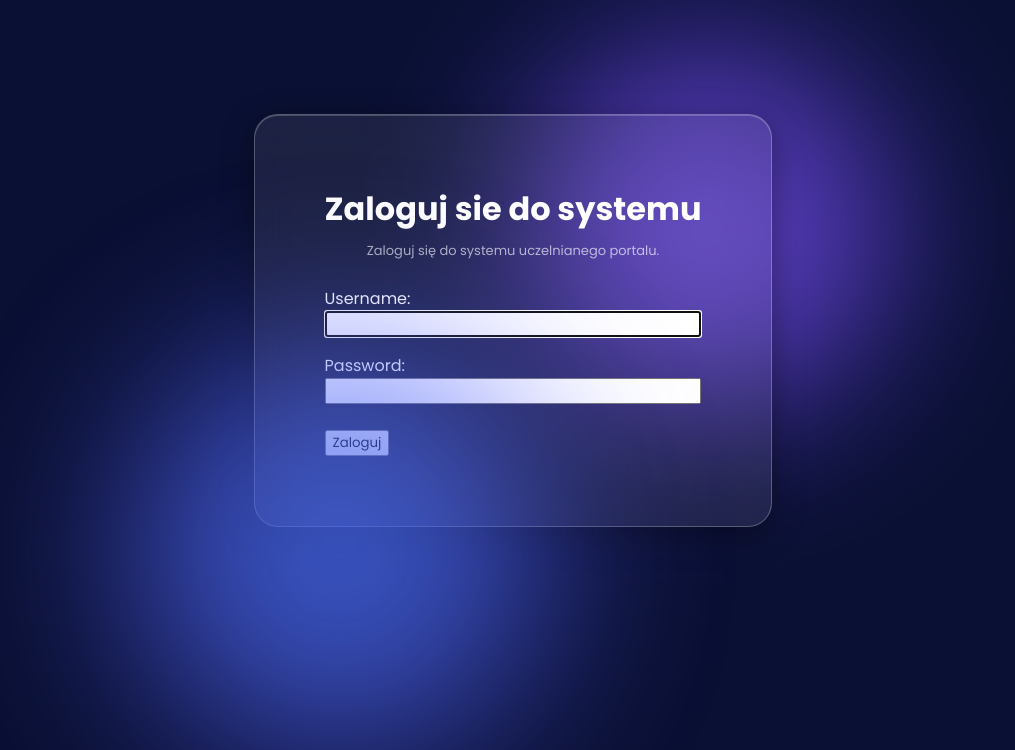
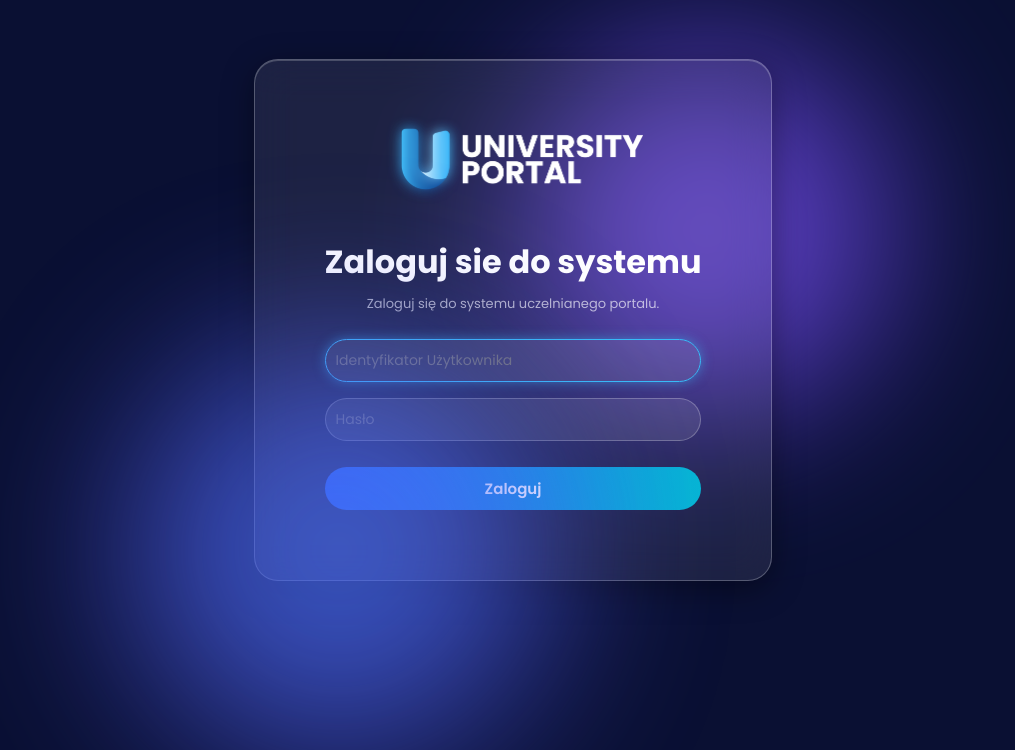
Before and after one commit to dawidkawinski/OwnSystem-Project, a Django app: page /konta/login/ in a window 1280 px wide. Shown: the top 750 px of the page, without its empty margins (127-1142 px from the left). Run offline with Django 5.2, Linux system fonts and the light colour scheme.

Commit message:
Add styles for login site, and add logo

```diff
--- a/core/static/core/style.css
+++ b/core/static/core/style.css
@@ -63,6 +63,15 @@ body::after {
         inset 0 1px 0 rgba(255, 255, 255, 0.2);
 }
 
+.logo-img {
+    display: block;
+    width: 260px;
+    height: auto;
+    margin: 0 auto;
+    margin-bottom: 30px;
+    margin-top: -20px;
+}
+
 .wrapper-form h2 {
     margin: 0 0 8px;
     font-size: 32px;
@@ -80,6 +89,46 @@ form p {
     flex-direction: column;
 }
 
+form p input {
+    padding: 10px;
+    background: rgba(255, 255, 255, 0.1);
+    border: 1px solid rgba(255, 255, 255, 0.25);
+    border-radius: 999px;
+    color: white;
+    font-size: 14px;
+    outline: none;
+    transition: 0.2s;
+}
+
+form p input:focus {
+    border-color: #38bdf8;
+    box-shadow: 0 0 12px rgba(56, 189, 248, 0.5);
+}
+
 form button {
     margin-top: 10px;
+    z-index: 1;
+    padding: 10px;
+    width: 100%;
+    border: none;
+    border-radius: 999px;
+    background: linear-gradient(90deg, #2563eb, #06b6d4);
+    color: white;
+    font-size: 15px;
+    font-weight: 600;
+    cursor: pointer;
+    transition: 0.2s;
 }
+
+form button:hover {
+    transform: translateY(-1px);
+    box-shadow: 0 6px 20px rgba(6, 182, 212, 0.45);
+}
+
+.errorlist {
+    list-style: none;
+    padding: 0;
+    margin: 0 0 12px;
+    color: #fca5a5;
+    font-size: 13px;
+}
--- a/core/templates/registration/login.html
+++ b/core/templates/registration/login.html
@@ -11,11 +11,21 @@
 
     <div class="wrapper">
         <div class="wrapper-form">
+            <img src="{% static 'core/images/logo.png' %}" alt="Logo" class="logo-img">
             <h2>Zaloguj sie do systemu</h2>
             <p class="subtitle">Zaloguj się do systemu uczelnianego portalu.</p>
             <form method="POST">
                 {% csrf_token %}
-                {{ form.as_p }}
+                {{ form.non_field_errors }}
+
+                <p>
+                    <input type="text" name="username" placeholder="Identyfikator Użytkownika"
+                        autofocus required id="id_username">
+                </p>
+                <p>
+                    <input type="password" name="password" placeholder="Hasło"
+                        required id="id_password">
+                </p>
                 <button type="submit">Zaloguj</button>
             </form>
         </div>
```
Also changed, not shown: core/static/core/images/logo.png (added).
